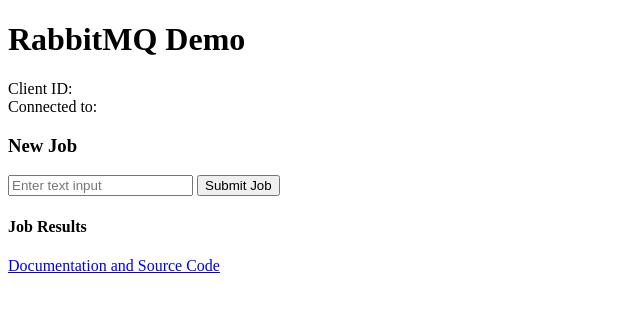
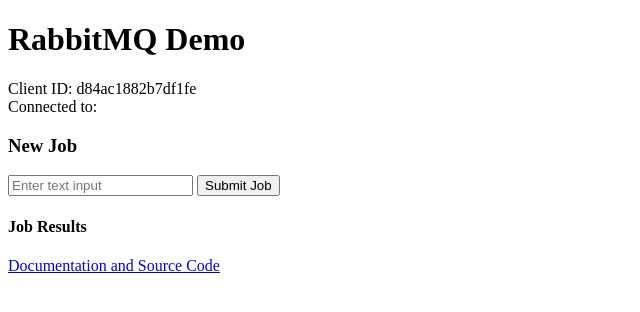
Before and after one commit to habbes/rmq-demo, a website: page src/web/index.html in a window 1280 px wide. Shown: the whole page, without its empty margins (0-640 px from the left). Drawn offline with Linux system fonts and the light colour scheme.

Commit message:
Assign clientId to client

```diff
--- a/src/web/index.html
+++ b/src/web/index.html
@@ -28,5 +28,33 @@
     <footer>
         <a href="https://github.com/habbes/rmq-demo">Documentation and Source Code</a>
     </footer>
+<script>
+
+var clientId, serverId;
+
+init();
+
+function init () {
+    setClientId();
+}
+
+/**
+ * generates and assigns clientId
+ */
+function setClientId () {
+    clientId = generateClientId();
+    document.querySelector("#clientId").textContent = clientId;
+}
+
+/**
+ * generates a random id to be assigned to the client app
+ * @return {String}
+ */
+function generateClientId () {
+    return Math.random().toString(16).substr(2) +
+        Math.random().toString(16).substr(2);
+}
+
+</script>
 </body>
 </html>
```
